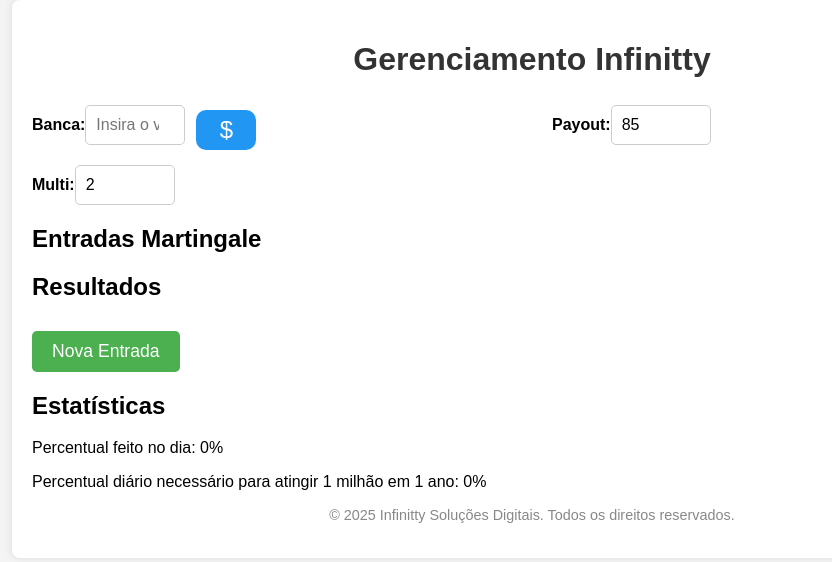
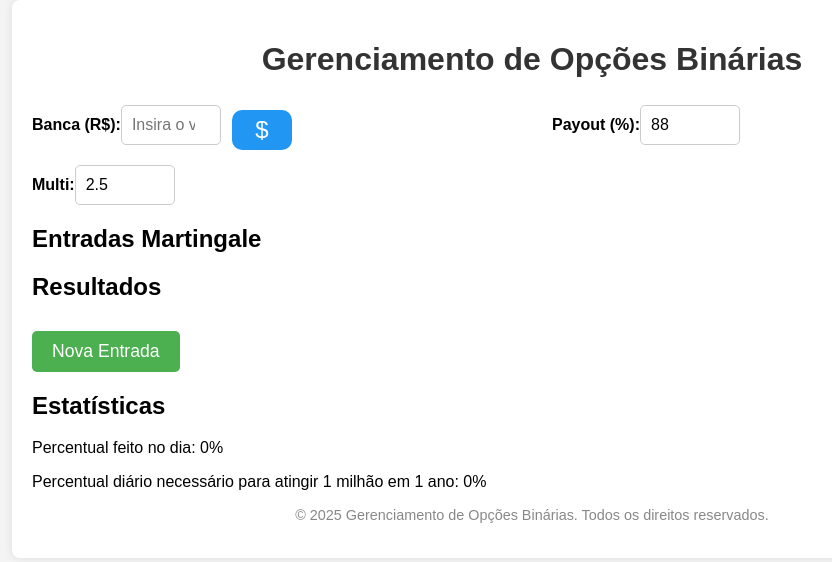
Before and after one commit to bettozaira/ob, a plain HTML site: page index.html in a window 1280 px wide. Shown: the whole page, without its empty margins (108-940 px from the left). Drawn offline with Linux system fonts and the light colour scheme.

Commit message:
Add files via upload

```diff
--- a/index.html
+++ b/index.html
@@ -3,32 +3,32 @@
 <head>
     <meta charset="UTF-8">
     <meta name="viewport" content="width=device-width, initial-scale=1.0">
-    <title>Gerenciamento infinitty</title>
+    <title>Gerenciamento de Opções Binárias</title>
     <link rel="stylesheet" href="styles.css">
 </head>
 <body>
     <div class="container">
         <header>
-            <h1>Gerenciamento Infinitty</h1>
+            <h1>Gerenciamento de Opções Binárias</h1>
         </header>
 
         <section class="input-section">
             <div class="input-group-inline">
                 <div class="input-group">
-                    <label for="banca">Banca: </label> <!-- Alteração aqui -->
+                    <label for="banca">Banca (R$):</label>
                     <input type="number" id="banca" placeholder="Insira o valor da banca">
-                    <button id="registrar-banca" onclick="registrarBanca()">$</button> <!-- Cor do botão alterada -->
+                    <button id="registrar-banca" onclick="registrarBanca()">$</button>
                 </div>
                 <div class="input-group">
-                    <label for="payout">Payout: </label>
-                    <input type="number" id="payout" placeholder="Insira o payout" value="85" oninput="calcularEntradas()">
+                    <label for="payout">Payout (%):</label>
+                    <input type="number" id="payout" placeholder="Insira o payout" value="88" oninput="calcularEntradas()">
                 </div>
             </div>
 
             <div class="input-group-inline">
                 <div class="input-group">
-                    <label for="multiplicador">Multi: </label> <!-- Alteração aqui -->
-                    <input type="number" step="0.1" id="multiplicador" placeholder="Ex: 2 ou 1.5" value="2" oninput="calcularEntradas()">
+                    <label for="multiplicador">Multi:</label>
+                    <input type="number" step="0.1" id="multiplicador" placeholder="Ex: 2 ou 1.5" value="2.5" oninput="calcularEntradas()">
                 </div>
             </div>
         </section>
@@ -55,7 +55,7 @@
         </section>
 
         <footer>
-            <p>&copy; 2025 Infinitty Soluções Digitais. Todos os direitos reservados.</p>
+            <p>&copy; 2025 Gerenciamento de Opções Binárias. Todos os direitos reservados.</p>
         </footer>
     </div>
 
--- a/script.js
+++ b/script.js
@@ -107,7 +107,7 @@ function calcularNovoValor() {
     // Atualiza as entradas com a nova banca
     calcularEntradas();
 
-    // Reiniciar o cálculo do percentual diário
+    // Atualiza o percentual diário necessário para atingir 1 milhão em 1 ano
     calcularPercentualDiario();
 }
 
```
